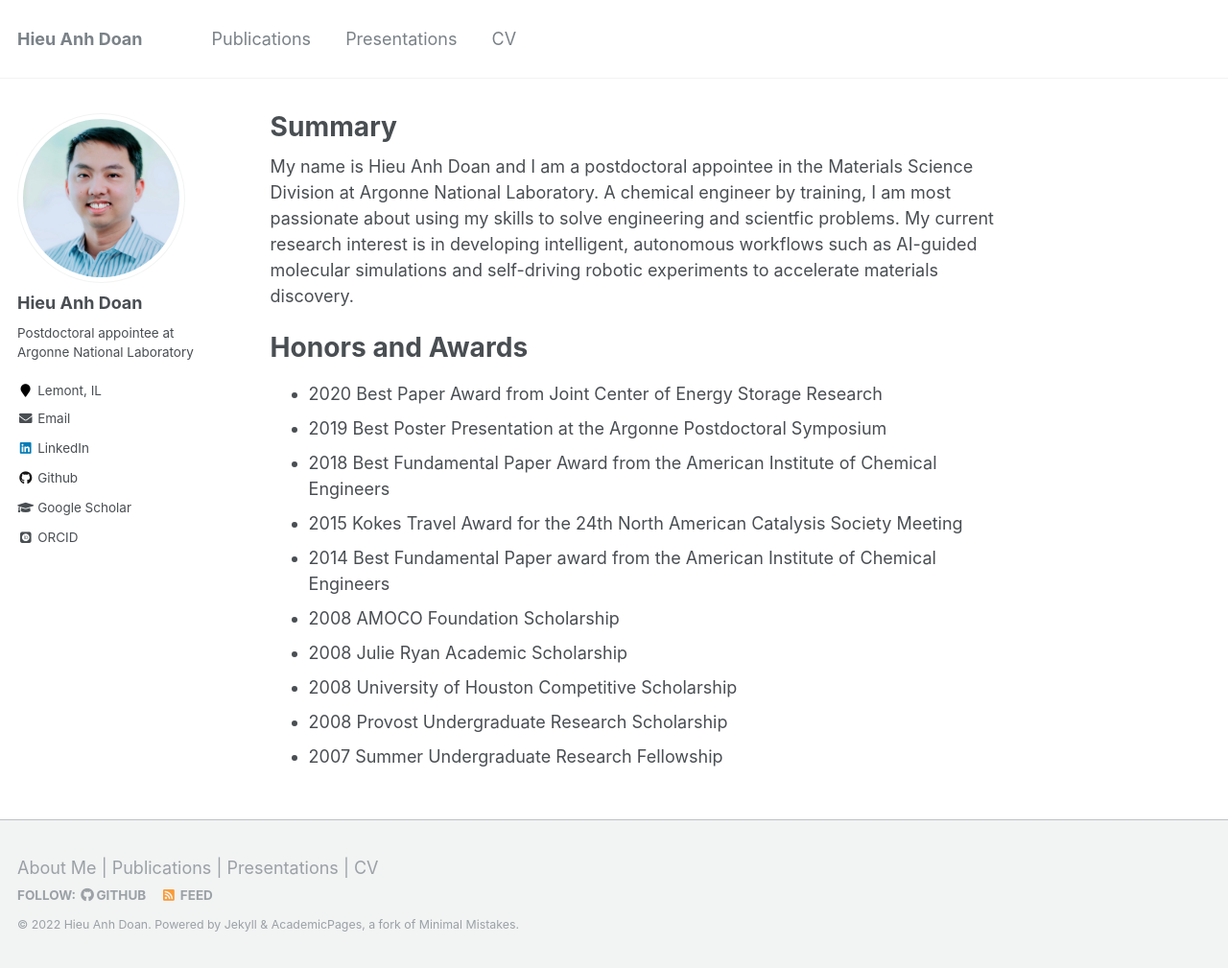
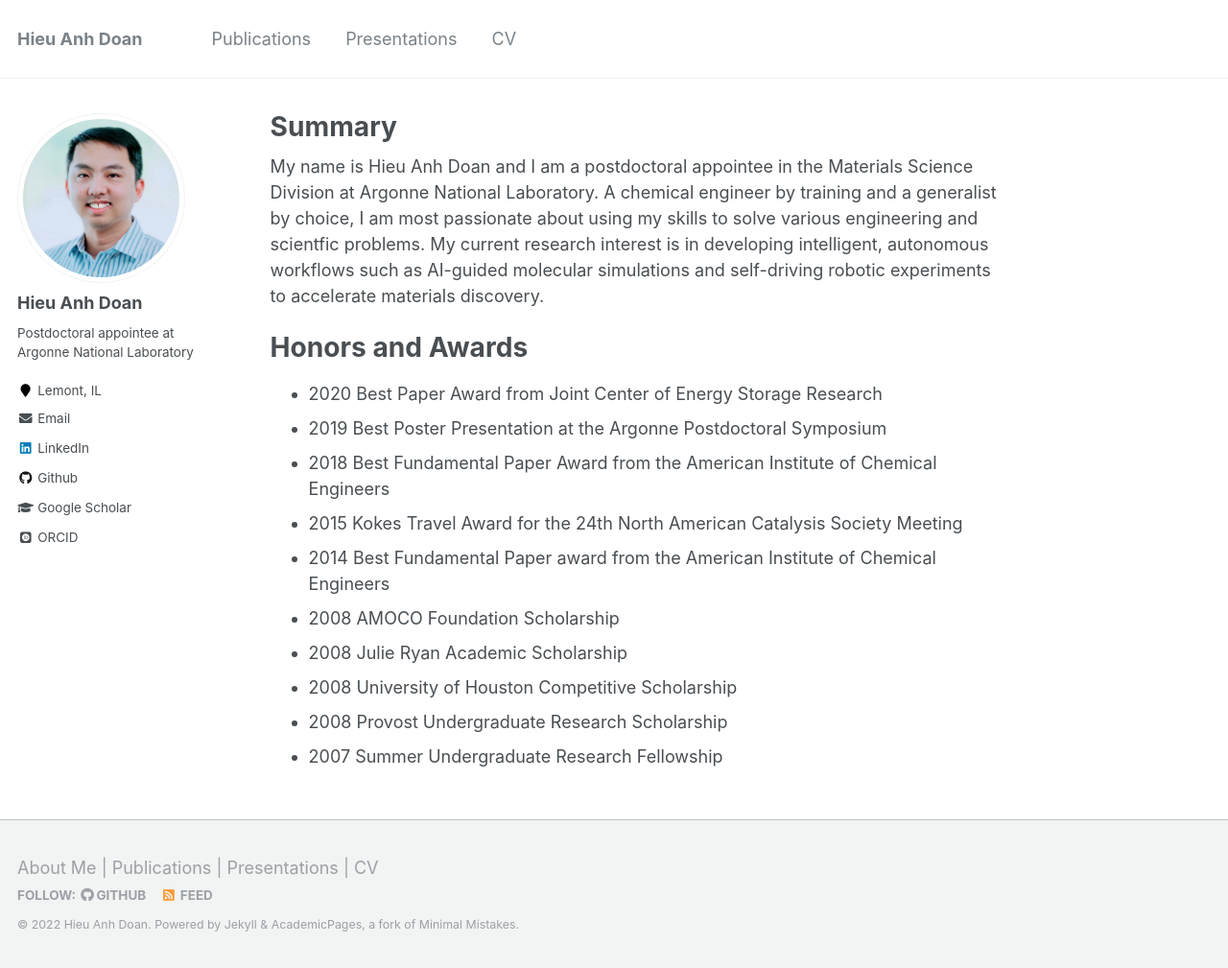
Before and after one commit to hieuadoan/hieuadoan.github.io, a Jekyll site: the page built from _pages/about.md, in a window 1280 px wide and 1009 px high. Shown: the whole window at 96% size. Built offline with Jekyll 4.4.1, drawn with Linux system fonts in a browser that asks for light colours; some web fonts are replaced.

Commit message:
minor update

```diff
--- a/_pages/about.md
+++ b/_pages/about.md
@@ -8,7 +8,7 @@
   - /about.html
 ---
 
-My name is Hieu Anh Doan and I am a postdoctoral appointee in the Materials Science Division at Argonne National Laboratory. A chemical engineer by training, I am most passionate about using my skills to solve engineering and scientfic problems. My current research interest is in developing intelligent, autonomous workflows such as AI-guided molecular simulations and self-driving robotic experiments to accelerate materials discovery.
+My name is Hieu Anh Doan and I am a postdoctoral appointee in the Materials Science Division at Argonne National Laboratory. A chemical engineer by training and a generalist by choice, I am most passionate about using my skills to solve various engineering and scientfic problems. My current research interest is in developing intelligent, autonomous workflows such as AI-guided molecular simulations and self-driving robotic experiments to accelerate materials discovery.
 
 Honors and Awards
 ===
```
